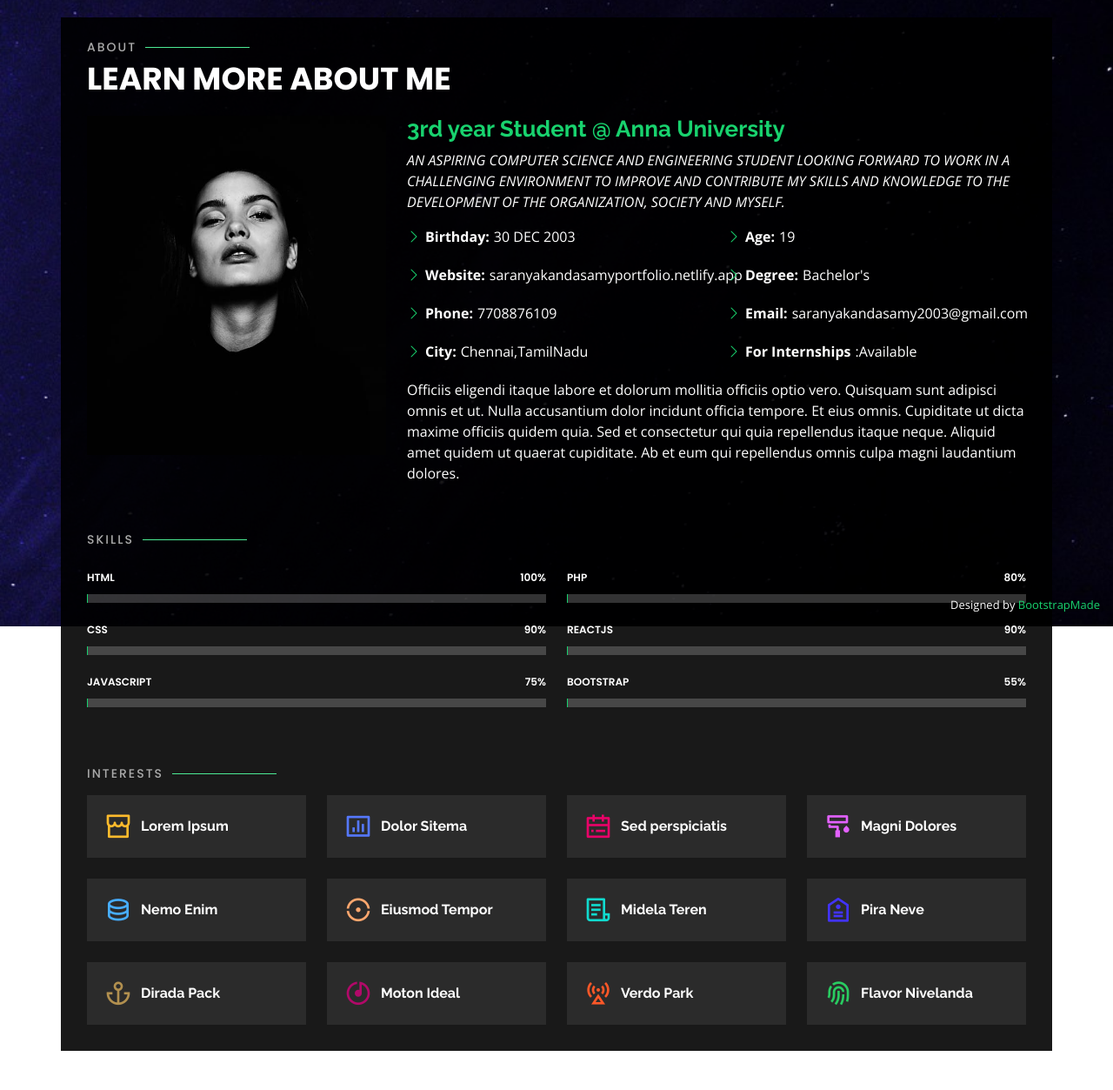
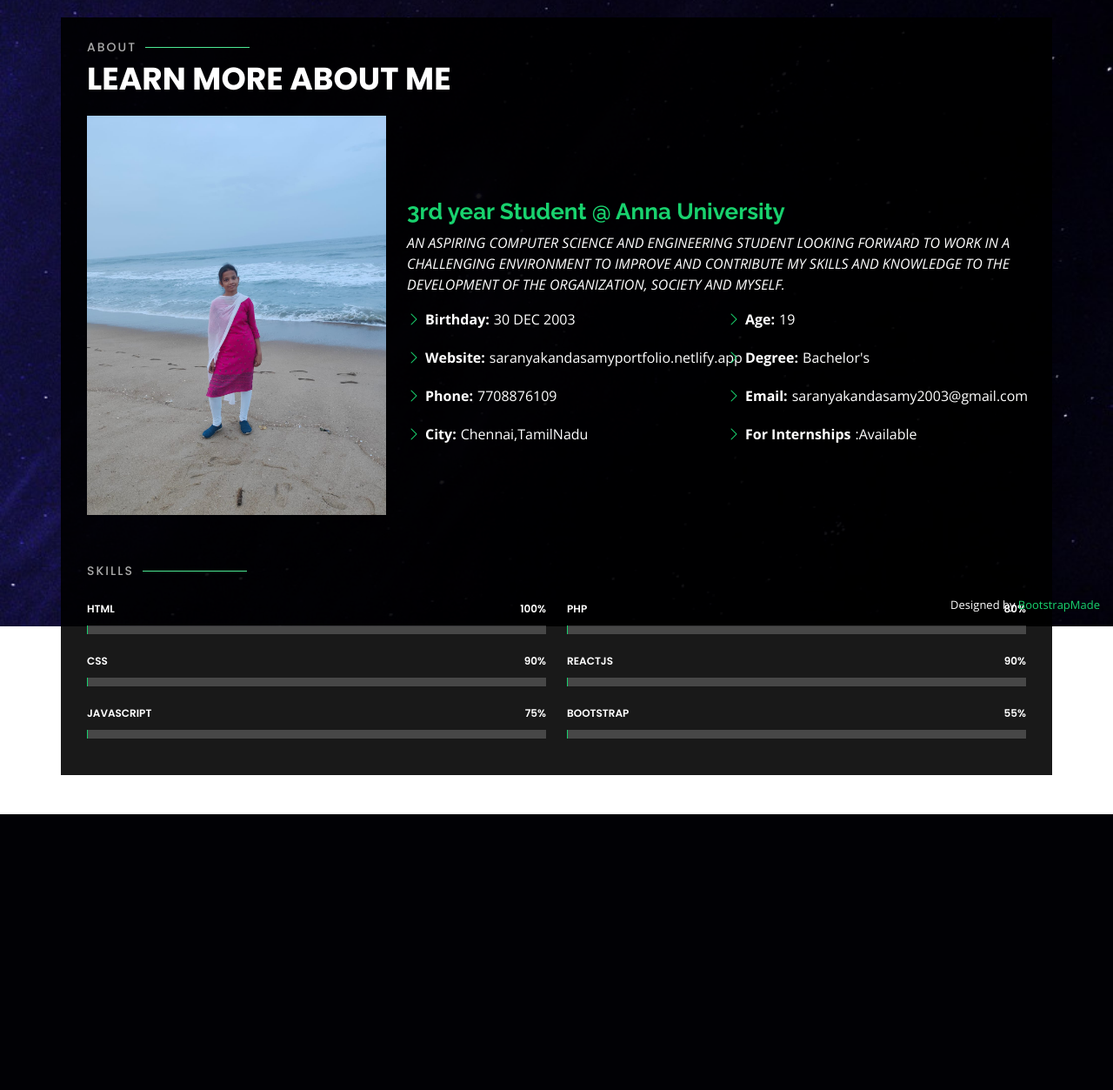
Before and after one commit to saranyakandasamy2003/Personal, a PHP site: page /index.html in a window 1280 px wide, after a click on "About". Shown: the part 80-1333 px from the top of the page at 87% size. After the commit the page ends 1016 px from the top, so only its background shows below. Run offline with PHP 8.4, Linux system fonts and the light colour scheme.

Commit message:
hi
hello

```diff
--- a/assets/css/style.css
+++ b/assets/css/style.css
@@ -410,6 +410,7 @@ section .container {
 # About
 --------------------------------------------------------------*/
 .about-me .content h3 {
+  margin-top: 95px;
   font-weight: 700;
   font-size: 26px;
   color: #18d26e;
--- a/index.html
+++ b/index.html
@@ -45,7 +45,7 @@
         <ul>
           <li><a class="nav-link active" href="#header">Home</a></li>
           <li><a class="nav-link" href="#about">About</a></li>
-          <li><a class="nav-link" href="#resume">Resume</a></li>
+          <li><a class="nav-link" href="https://drive.google.com/file/d/1PYrsXSeU2ZflhmqzkEToJd59aQ7rEJvo/view?usp=sharing">Resume</a></li>
           <li><a class="nav-link" href="#portfolio">Projects</a></li>
           <li><a class="nav-link" href="#contact">Contact</a></li>
         </ul>
@@ -74,7 +74,7 @@
 
       <div class="row">
         <div class="col-lg-4" data-aos="fade-right">
-          <img src="assets/img/me.jpg" class="img-fluid" alt="">
+          <img src="assets/img/saro.jpeg" class="img-fluid" alt="">
         </div>
         <div class="col-lg-8 pt-4 pt-lg-0 content" data-aos="fade-left">
           <h3>3rd year Student @ Anna University </h3>
@@ -103,10 +103,7 @@
               </ul>
             </div>
           </div>
-          <p>
-            Officiis eligendi itaque labore et dolorum mollitia officiis optio vero. Quisquam sunt adipisci omnis et ut. Nulla accusantium dolor incidunt officia tempore. Et eius omnis.
-            Cupiditate ut dicta maxime officiis quidem quia. Sed et consectetur qui quia repellendus itaque neque. Aliquid amet quidem ut quaerat cupiditate. Ab et eum qui repellendus omnis culpa magni laudantium dolores.
-          </p>
+
         </div>
       </div>
 
@@ -177,89 +174,6 @@
 
     </div><!-- End Skills -->
 
-    <!-- ======= Interests ======= -->
-    <div class="interests container">
-
-      <div class="section-title">
-        <h2>Interests</h2>
-      </div>
-
-      <div class="row">
-        <div class="col-lg-3 col-md-4">
-          <div class="icon-box">
-            <i class="ri-store-line" style="color: #ffbb2c;"></i>
-            <h3>Lorem Ipsum</h3>
-          </div>
-        </div>
-        <div class="col-lg-3 col-md-4 mt-4 mt-md-0">
-          <div class="icon-box">
-            <i class="ri-bar-chart-box-line" style="color: #5578ff;"></i>
-            <h3>Dolor Sitema</h3>
-          </div>
-        </div>
-        <div class="col-lg-3 col-md-4 mt-4 mt-md-0">
-          <div class="icon-box">
-            <i class="ri-calendar-todo-line" style="color: #e80368;"></i>
-            <h3>Sed perspiciatis</h3>
-          </div>
-        </div>
-        <div class="col-lg-3 col-md-4 mt-4 mt-lg-0">
-          <div class="icon-box">
-            <i class="ri-paint-brush-line" style="color: #e361ff;"></i>
-            <h3>Magni Dolores</h3>
-          </div>
-        </div>
-        <div class="col-lg-3 col-md-4 mt-4">
-          <div class="icon-box">
-            <i class="ri-database-2-line" style="color: #47aeff;"></i>
-            <h3>Nemo Enim</h3>
-          </div>
-        </div>
-        <div class="col-lg-3 col-md-4 mt-4">
-          <div class="icon-box">
-            <i class="ri-gradienter-line" style="color: #ffa76e;"></i>
-            <h3>Eiusmod Tempor</h3>
-          </div>
-        </div>
-        <div class="col-lg-3 col-md-4 mt-4">
-          <div class="icon-box">
-            <i class="ri-file-list-3-line" style="color: #11dbcf;"></i>
-            <h3>Midela Teren</h3>
-          </div>
-        </div>
-        <div class="col-lg-3 col-md-4 mt-4">
-          <div class="icon-box">
-            <i class="ri-price-tag-2-line" style="color: #4233ff;"></i>
-            <h3>Pira Neve</h3>
-          </div>
-        </div>
-        <div class="col-lg-3 col-md-4 mt-4">
-          <div class="icon-box">
-            <i class="ri-anchor-line" style="color: #b2904f;"></i>
-            <h3>Dirada Pack</h3>
-          </div>
-        </div>
-        <div class="col-lg-3 col-md-4 mt-4">
-          <div class="icon-box">
-            <i class="ri-disc-line" style="color: #b20969;"></i>
-            <h3>Moton Ideal</h3>
-          </div>
-        </div>
-        <div class="col-lg-3 col-md-4 mt-4">
-          <div class="icon-box">
-            <i class="ri-base-station-line" style="color: #ff5828;"></i>
-            <h3>Verdo Park</h3>
-          </div>
-        </div>
-        <div class="col-lg-3 col-md-4 mt-4">
-          <div class="icon-box">
-            <i class="ri-fingerprint-line" style="color: #29cc61;"></i>
-            <h3>Flavor Nivelanda</h3>
-          </div>
-        </div>
-      </div>
-
-    </div><!-- End Interests -->
 
 
 
@@ -268,76 +182,7 @@
   </section><!-- End About Section -->
 
   <!-- ======= Resume Section ======= -->
-  <section id="resume" class="resume">
-    <div class="container">
 
-      <div class="section-title">
-        <h2>Resume</h2>
-        <p>Check My Resume</p>
-      </div>
-
-      <div class="row">
-        <div class="col-lg-6">
-          <h3 class="resume-title">Sumary</h3>
-          <div class="resume-item pb-0">
-            <h4>Alice Barkley</h4>
-            <p><em>Innovative and deadline-driven Graphic Designer with 3+ years of experience designing and developing user-centered digital/print marketing material from initial concept to final, polished deliverable.</em></p>
-            <p>
-            <ul>
-              <li>Portland par 127,Orlando, FL</li>
-              <li>(123) 456-7891</li>
-              <li>alice.barkley@example.com</li>
-            </ul>
-            </p>
-          </div>
-
-          <h3 class="resume-title">Education</h3>
-          <div class="resume-item">
-            <h4>Master of Fine Arts &amp; Graphic Design</h4>
-            <h5>2015 - 2016</h5>
-            <p><em>Rochester Institute of Technology, Rochester, NY</em></p>
-            <p>Qui deserunt veniam. Et sed aliquam labore tempore sed quisquam iusto autem sit. Ea vero voluptatum qui ut dignissimos deleniti nerada porti sand markend</p>
-          </div>
-          <div class="resume-item">
-            <h4>Bachelor of Fine Arts &amp; Graphic Design</h4>
-            <h5>2010 - 2014</h5>
-            <p><em>Rochester Institute of Technology, Rochester, NY</em></p>
-            <p>Quia nobis sequi est occaecati aut. Repudiandae et iusto quae reiciendis et quis Eius vel ratione eius unde vitae rerum voluptates asperiores voluptatem Earum molestiae consequatur neque etlon sader mart dila</p>
-          </div>
-        </div>
-        <div class="col-lg-6">
-          <h3 class="resume-title">Professional Experience</h3>
-          <div class="resume-item">
-            <h4>Senior graphic design specialist</h4>
-            <h5>2019 - Present</h5>
-            <p><em>Experion, New York, NY </em></p>
-            <p>
-            <ul>
-              <li>Lead in the design, development, and implementation of the graphic, layout, and production communication materials</li>
-              <li>Delegate tasks to the 7 members of the design team and provide counsel on all aspects of the project. </li>
-              <li>Supervise the assessment of all graphic materials in order to ensure quality and accuracy of the design</li>
-              <li>Oversee the efficient use of production project budgets ranging from $2,000 - $25,000</li>
-            </ul>
-            </p>
-          </div>
-          <div class="resume-item">
-            <h4>Graphic design specialist</h4>
-            <h5>2017 - 2018</h5>
-            <p><em>Stepping Stone Advertising, New York, NY</em></p>
-            <p>
-            <ul>
-              <li>Developed numerous marketing programs (logos, brochures,infographics, presentations, and advertisements).</li>
-              <li>Managed up to 5 projects or tasks at a given time while under pressure</li>
-              <li>Recommended and consulted with clients on the most appropriate graphic design</li>
-              <li>Created 4+ design presentations and proposals a month for clients and account managers</li>
-            </ul>
-            </p>
-          </div>
-        </div>
-      </div>
-
-    </div>
-  </section><!-- End Resume Section -->
 
 
 
```
Also changed, not shown: assets/img/saranya.jpeg (added), assets/img/saro.jpeg (added).
